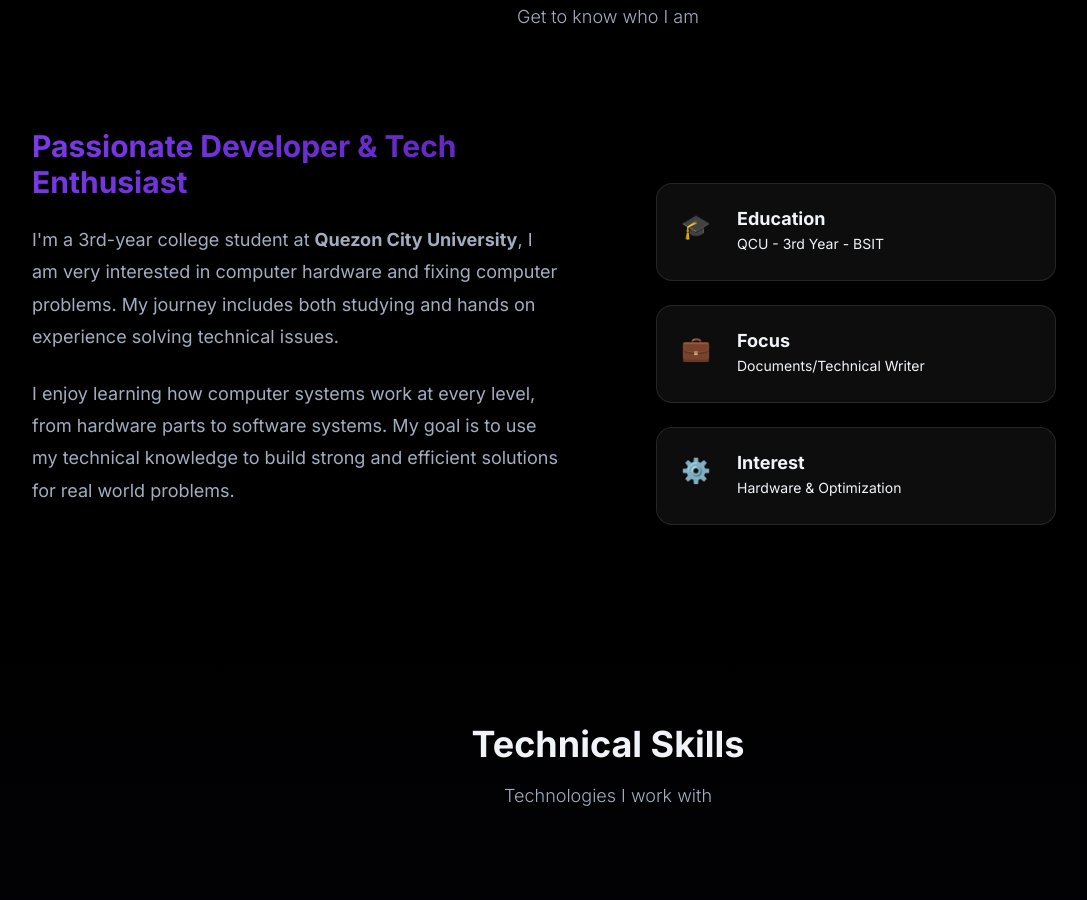
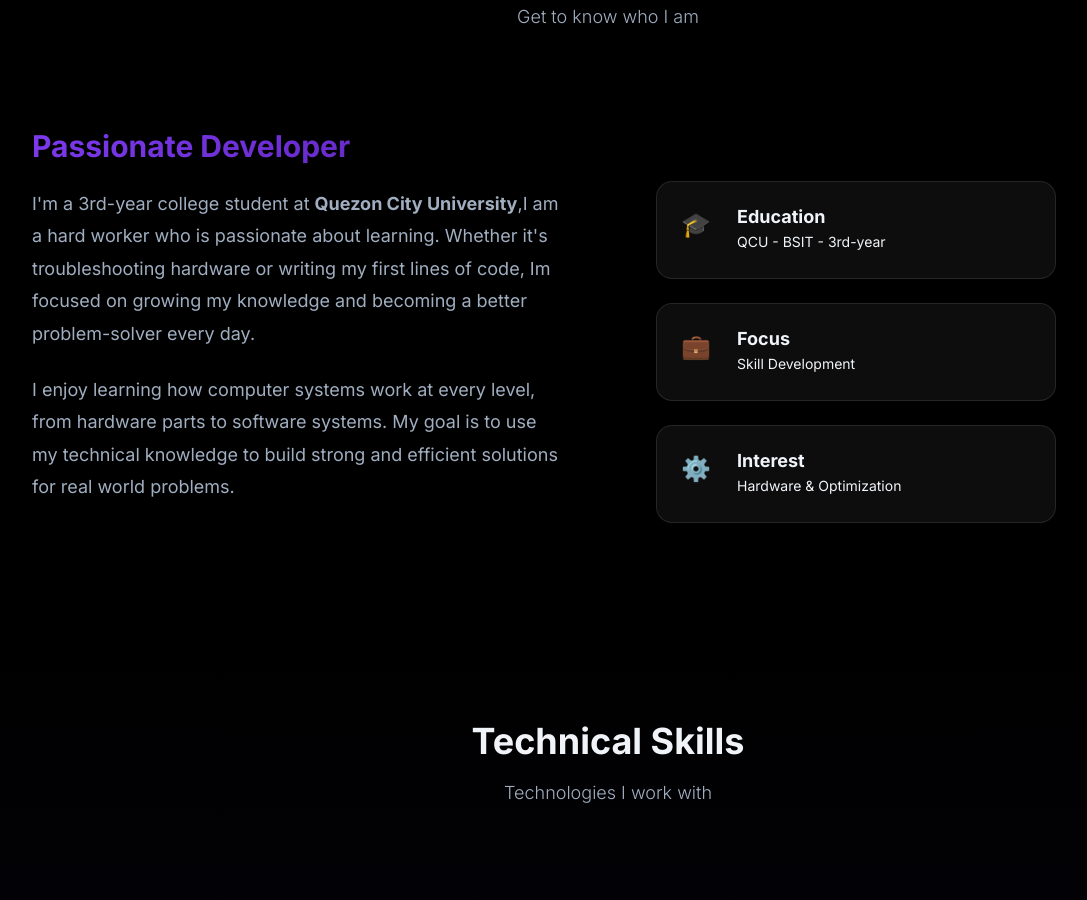
Before and after one commit to jrmmcrg/JeromeWeb, a plain HTML site: page index.html in a window 1280 px wide. Shown: the part 952-1852 px from the top of the page, without its empty margins (32-1119 px from the left). Drawn offline with Linux system fonts and the light colour scheme.

Commit message:
Update index.html

```diff
--- a/index.html
+++ b/index.html
@@ -83,8 +83,8 @@
 
             <div class="about-content">
                 <div class="about-text">
-                    <h3>Passionate Developer & Tech Enthusiast</h3>
-                    <p>I'm a 3rd-year college student at <strong>Quezon City University</strong>, I am very interested in computer hardware and fixing computer problems. My journey includes both studying and hands on experience solving technical issues.</p>
+                    <h3>Passionate Developer</h3>
+                    <p>I'm a 3rd-year college student at <strong>Quezon City University</strong>,I am a hard worker who is passionate about learning. Whether it's troubleshooting hardware or writing my first lines of code, Im focused on growing my knowledge and becoming a better problem-solver every day.</p>
                     <p>I enjoy learning how computer systems work at every level, from hardware parts to software systems. My goal is to use my technical knowledge to build strong and efficient solutions for real world problems.</p>
                 </div>
 
@@ -93,14 +93,14 @@
                         <span class="highlight-icon">🎓</span>
                         <div>
                             <h4>Education</h4>
-                            <p>QCU - 3rd Year - BSIT</p>
+                            <p>QCU - BSIT - 3rd-year</p>
                         </div>
                     </div>
                     <div class="highlight-item">
                         <span class="highlight-icon">💼</span>
                         <div>
                             <h4>Focus</h4>
-                            <p>Documents/Technical Writer</p>
+                            <p>Skill Development</p>
                         </div>
                     </div>
                     <div class="highlight-item">
@@ -140,13 +140,13 @@
                         <div class="skill-item">
                             <span class="skill-name">C++</span>
                             <div class="skill-bar">
-                                <div class="skill-progress" style="width: 80%;"></div>
+                                <div class="skill-progress" style="width: 65%;"></div>
                             </div>
                         </div>
                         <div class="skill-item">
                             <span class="skill-name">Java</span>
                             <div class="skill-bar">
-                                <div class="skill-progress" style="width: 75%;"></div>
+                                <div class="skill-progress" style="width: 50%;"></div>
                             </div>
                         </div>
                     </div>
@@ -162,7 +162,7 @@
                         <div class="skill-item">
                             <span class="skill-name">MySQL</span>
                             <div class="skill-bar">
-                                <div class="skill-progress" style="width: 85%;"></div>
+                                <div class="skill-progress" style="width: 75%;"></div>
                             </div>
                         </div>
                     </div>
@@ -184,7 +184,7 @@
                         <div class="skill-item">
                             <span class="skill-name">CSS3</span>
                             <div class="skill-bar">
-                                <div class="skill-progress" style="width: 92%;"></div>
+                                <div class="skill-progress" style="width: 80%;"></div>
                             </div>
                         </div>
                         <div class="skill-item">
```
